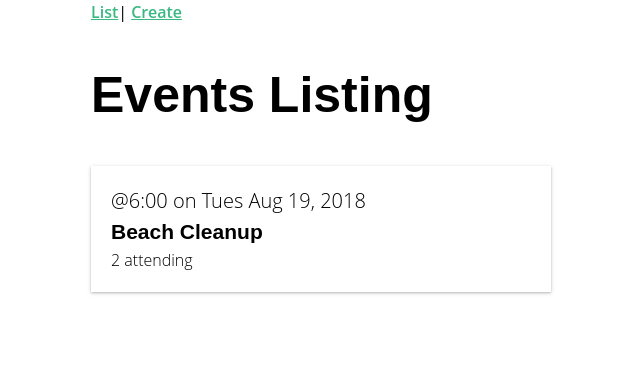
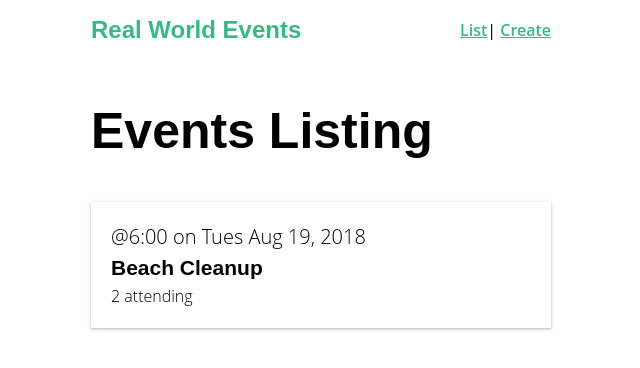
Before and after one commit to esnilara/real-world-vue, a Vue app: page / in a window 1280 px wide. Shown: the top 368 px of the page, without its empty margins (319-959 px from the left). Built offline with nearby package versions, Linux system fonts and the light colour scheme.

Commit message:
Create NavBar component

```diff
--- a/src/App.vue
+++ b/src/App.vue
@@ -1,12 +1,20 @@
 <template>
   <div id="app">
-    <div id="nav">
-      <router-link :to="{ name: 'event-list' }">List</router-link>|
-      <router-link :to="{ name: 'event-create' }">Create</router-link>
-    </div>
+    <NavBar />
+
     <router-view />
   </div>
 </template>
+
+<script>
+import NavBar from '@/components/NavBar.vue';
+
+export default {
+  components: {
+    NavBar
+  }
+};
+</script>
 
 <style>
 html {
--- /dev/null
+++ b/src/components/NavBar.vue
@@ -0,0 +1,43 @@
+<template>
+  <div class="nav">
+    <router-link to="/" class="brand">Real World Events</router-link>
+
+    <nav>
+      <router-link :to="{ name: 'event-list' }">List</router-link>|
+      <router-link :to="{ name: 'event-create' }">Create</router-link>
+    </nav>
+  </div>
+</template>
+
+<script>
+export default {};
+</script>
+
+<style scoped>
+.nav {
+  display: flex;
+  justify-content: space-between;
+  align-items: center;
+  height: 60px;
+}
+
+.nav > .brand {
+  font-family: 'Montserrat', sans-serif;
+  font-weight: 700;
+  font-size: 1.5em;
+  color: #39b982;
+  text-decoration: none;
+}
+
+.nav .nav-item {
+  box-sizing: border-box;
+  margin: 0 5px;
+  color: rgba(0, 0, 0, 0.5);
+  text-decoration: none;
+}
+
+.nav .nav-item.router-link-exact-active {
+  color: #39b982;
+  border-bottom: solid 2px #39b982;
+}
+</style>
```
